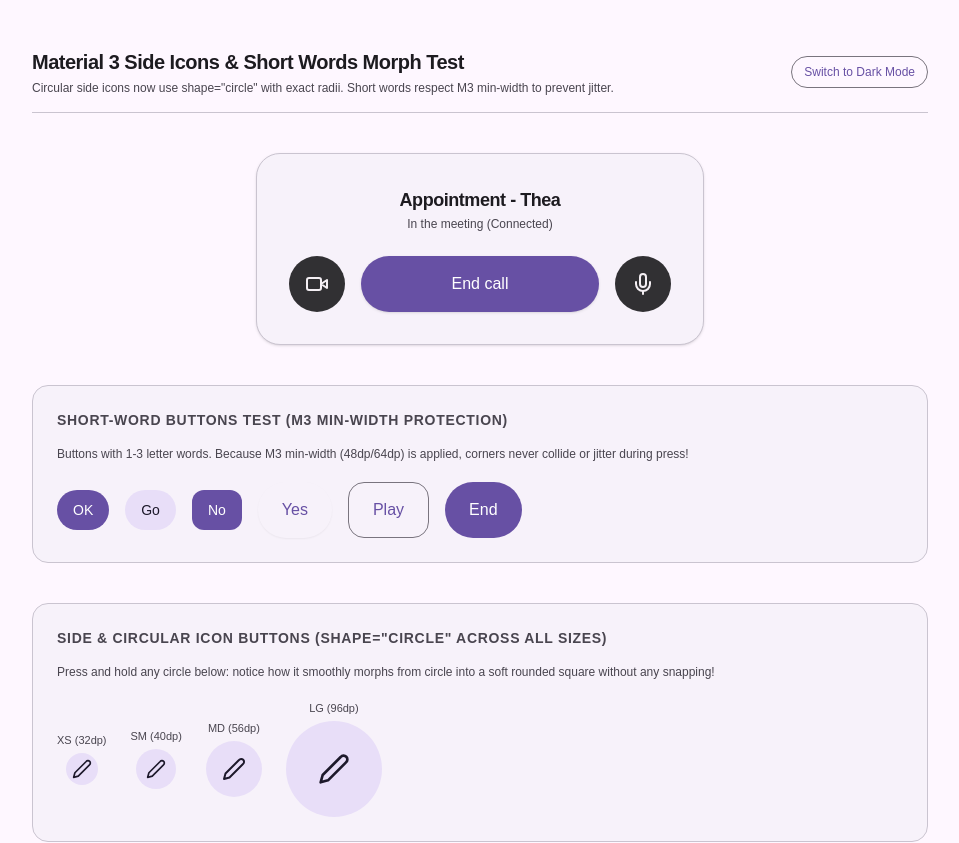
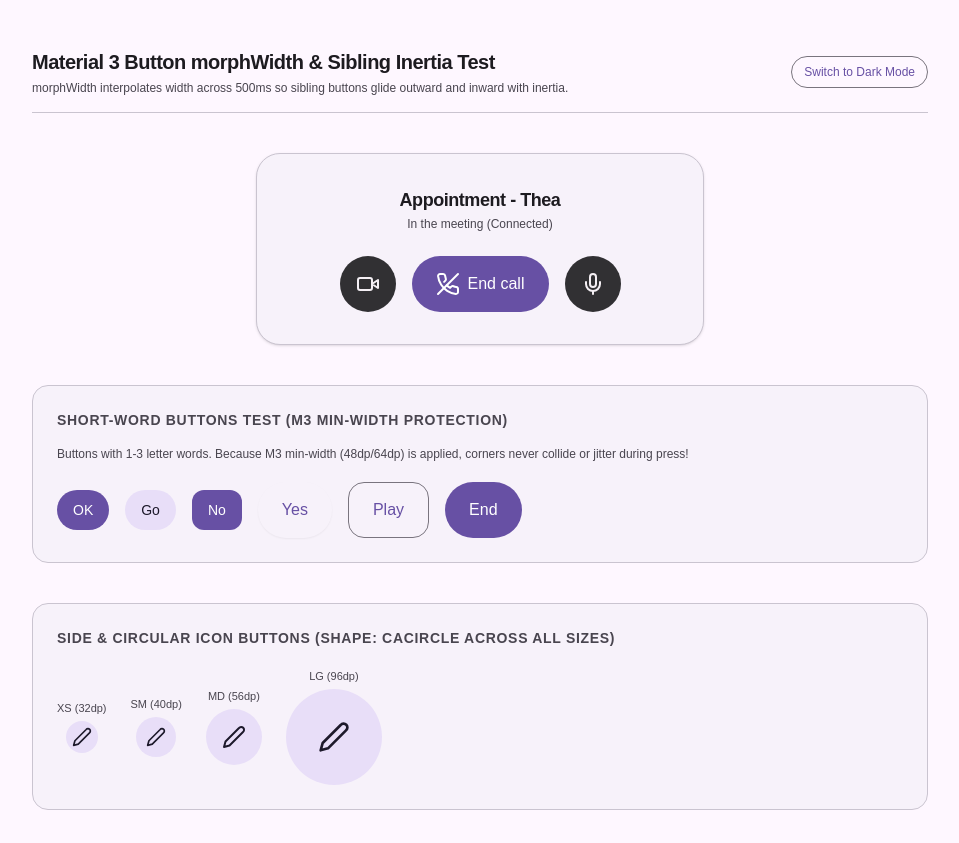
Before and after one commit to Nathan-Mwai/material-3-web, a Next.js app in the folder apps/m3/: page / in a window 1280 px wide. Shown: the top 843 px of the page, without its empty margins (160-1119 px from the left). Built offline with nearby package versions, Linux system fonts and the light colour scheme.

Commit message:
feat: add morphWidth support to Button component for fluid width transitions

```diff
--- a/apps/m3/app/page.tsx
+++ b/apps/m3/app/page.tsx
@@ -86,10 +86,10 @@ export default function Page() {
       <div className="w-full max-w-4xl flex justify-between items-center pb-4 border-b border-outline-variant">
         <div>
           <h1 className="text-xl font-semibold tracking-tight">
-            Material 3 Side Icons & Short Words Morph Test
+            Material 3 Button morphWidth & Sibling Inertia Test
           </h1>
           <p className="text-xs text-on-surface-variant mt-1">
-            Circular side icons now use shape="circle" with exact radii. Short words respect M3 min-width to prevent jitter.
+            morphWidth interpolates width across 500ms so sibling buttons glide outward and inward with inertia.
           </p>
         </div>
         <Button
@@ -101,8 +101,8 @@ export default function Page() {
         </Button>
       </div>
 
-      {/* Google Call Interactive Mockup */}
-      <section className="w-full max-w-md p-8 rounded-3xl bg-surface-container-low border border-outline-variant flex flex-col items-center gap-6 shadow-sm">
+      {/* Google Call Interactive Mockup with morphWidth */}
+      <section className="w-full max-w-md p-8 rounded-3xl bg-surface-container-low border border-outline-variant flex flex-col items-center gap-6 shadow-sm overflow-hidden">
         <div className="flex flex-col items-center text-center">
           <span className="text-lg font-semibold tracking-tight">
             Appointment - Thea
@@ -112,8 +112,9 @@ export default function Page() {
           </span>
         </div>
 
+        {/* Action Row: Center button uses morphWidth to glide between sizes */}
         <div className="flex items-center justify-center gap-4 w-full">
-          {/* 1. Video Toggle: Uses shape="circle" size="md" (56px circle: 28dp -> 12dp smooth morph) */}
+          {/* 1. Video Toggle */}
           <Button
             variant="outlined"
             shape="circle"
@@ -125,19 +126,20 @@ export default function Page() {
             <VideoIcon />
           </Button>
 
-          {/* 2. End Call / Rejoin Call: 56px height, morphs from 28dp -> 12dp smoothly */}
+          {/* 2. End Call button with morphWidth */}
           <Button
             variant="filled"
             shape="round"
             size="md"
+            morphWidth
             selected={callActive}
-            className="flex-1 px-8 text-base shadow-sm"
+            leadingIcon={<PhoneOffIcon />}
             onClick={() => setCallActive((prev) => !prev)}
           >
-            {callActive ? "End call" : "Ask to Join"}
+            {callActive ? "End call" : "Ask to Join Session"}
           </Button>
 
-          {/* 3. Mic Toggle: Uses shape="circle" size="md" (56px circle: 28dp -> 12dp smooth morph) */}
+          {/* 3. Mic Toggle */}
           <Button
             variant="outlined"
             shape="circle"
@@ -172,11 +174,8 @@ export default function Page() {
       {/* Circular Icon Buttons Across All 5 Sizes */}
       <section className="w-full max-w-4xl p-6 rounded-2xl bg-surface-container-low border border-outline-variant flex flex-col gap-4">
         <h2 className="text-sm font-semibold uppercase tracking-wider text-on-surface-variant">
-          Side & Circular Icon Buttons (shape="circle" across all sizes)
+          Side & Circular Icon Buttons (shape: Cacircle across all sizes)
         </h2>
-        <p className="text-xs text-on-surface-variant">
-          Press and hold any circle below: notice how it smoothly morphs from circle into a soft rounded square without any snapping!
-        </p>
         <div className="flex flex-wrap items-center gap-6 mt-1">
           <div className="flex flex-col items-center gap-1">
             <span className="text-[11px] text-on-surface-variant">XS (32dp)</span>
@@ -208,7 +207,7 @@ export default function Page() {
         </div>
       </section>
 
-      {/* Precision Morph Test Bench for Standard Buttons */}
+      {/* Standard Buttons Scale (Round vs Square) */}
       <section className="w-full max-w-4xl p-6 rounded-2xl bg-surface-container-low border border-outline-variant flex flex-col gap-6">
         <h2 className="text-sm font-semibold uppercase tracking-wider text-on-surface-variant">
           Standard Buttons Scale (Round vs Square)
--- a/apps/m3/registry/material-v1/ui/button.tsx
+++ b/apps/m3/registry/material-v1/ui/button.tsx
@@ -8,8 +8,8 @@ export const buttonVariants = cva(
     // Base layout, interactive behavior, GPU compositing, and accessible touch target
     "relative inline-flex items-center justify-center shrink-0 select-none",
     "font-medium whitespace-nowrap outline-none cursor-pointer transform-gpu",
-    // Fluid shape morph transition: 500ms release, 300ms press compression
-    "transition-[border-radius,transform,box-shadow,background-color,color,opacity] duration-500 ease-out active:duration-300 active:scale-[0.98]",
+    // Fluid shape morph and width transition: 500ms release, 300ms press compression
+    "transition-[border-radius,width,transform,box-shadow,background-color,color,opacity] duration-500 ease-[cubic-bezier(0.2,0,0,1)] active:duration-300 active:scale-[0.98]",
     // Accessible touch target (48x48px min)
     "after:absolute after:min-h-[48px] after:min-w-[48px] after:content-['']",
     // Focus indicator
@@ -174,6 +174,7 @@ export interface ButtonProps
   leadingIcon?: React.ReactNode;
   trailingIcon?: React.ReactNode;
   selected?: boolean;
+  morphWidth?: boolean;
 }
 
 const Button = React.forwardRef<HTMLButtonElement, ButtonProps>(
@@ -184,23 +185,63 @@ const Button = React.forwardRef<HTMLButtonElement, ButtonProps>(
       leadingIcon,
       trailingIcon,
       selected,
+      morphWidth = false,
       variant,
       size,
       shape,
+      style,
       children,
       ...props
     },
     ref
   ) => {
     const Comp = asChild ? Slot.Root : "button";
+    const buttonRef = React.useRef<HTMLButtonElement>(null);
+    const innerRef = React.useRef<HTMLSpanElement>(null);
+    const [measuredWidth, setMeasuredWidth] = React.useState<number | undefined>(undefined);
+
     const hasLeading = Boolean(leadingIcon);
     const hasTrailing = Boolean(trailingIcon);
     const isToggle = typeof selected === "boolean";
     const toggleState = isToggle ? (selected ? "selected" : "unselected") : "none";
 
+    // Synchronize forwarded ref and local buttonRef
+    const setButtonRef = React.useCallback(
+      (node: HTMLButtonElement | null) => {
+        buttonRef.current = node;
+        if (typeof ref === "function") {
+          ref(node);
+        } else if (ref) {
+          (ref as React.MutableRefObject<HTMLButtonElement | null>).current = node;
+        }
+      },
+      [ref]
+    );
+
+    // Measure intrinsic content width + padding for smooth CSS width interpolation
+    React.useLayoutEffect(() => {
+      if (!morphWidth || !buttonRef.current || !innerRef.current) return;
+
+      const measure = () => {
+        if (!buttonRef.current || !innerRef.current) return;
+        const computed = window.getComputedStyle(buttonRef.current);
+        const pl = parseFloat(computed.paddingLeft) || 0;
+        const pr = parseFloat(computed.paddingRight) || 0;
+        const contentW = innerRef.current.scrollWidth;
+        const newWidth = Math.ceil(contentW + pl + pr);
+        setMeasuredWidth(newWidth);
+      };
+
+      measure();
+
+      const observer = new ResizeObserver(measure);
+      observer.observe(innerRef.current);
+      return () => observer.disconnect();
+    }, [morphWidth, children, leadingIcon, trailingIcon, size]);
+
     return (
       <Comp
-        ref={ref}
+        ref={setButtonRef}
         data-slot="button"
         data-variant={variant}
         data-size={size}
@@ -208,6 +249,10 @@ const Button = React.forwardRef<HTMLButtonElement, ButtonProps>(
         aria-pressed={isToggle ? selected : undefined}
         data-selected={isToggle ? selected : undefined}
         data-state={isToggle ? (selected ? "on" : "off") : undefined}
+        style={{
+          ...(morphWidth && measuredWidth ? { width: `${measuredWidth}px` } : {}),
+          ...style,
+        }}
         className={cn(
           buttonVariants({
             variant,
@@ -219,9 +264,22 @@ const Button = React.forwardRef<HTMLButtonElement, ButtonProps>(
         )}
         {...props}
       >
-        {leadingIcon}
-        {asChild ? <Slot.Slottable>{children}</Slot.Slottable> : children}
-        {trailingIcon}
+        {morphWidth ? (
+          <span
+            ref={innerRef}
+            className="inline-flex items-center justify-center gap-[inherit] whitespace-nowrap overflow-visible"
+          >
+            {leadingIcon}
+            {asChild ? <Slot.Slottable>{children}</Slot.Slottable> : children}
+            {trailingIcon}
+          </span>
+        ) : (
+          <>
+            {leadingIcon}
+            {asChild ? <Slot.Slottable>{children}</Slot.Slottable> : children}
+            {trailingIcon}
+          </>
+        )}
       </Comp>
     );
   }
```
Also changed, not shown: 1 other file (tests, documents, lock files or other folders).
